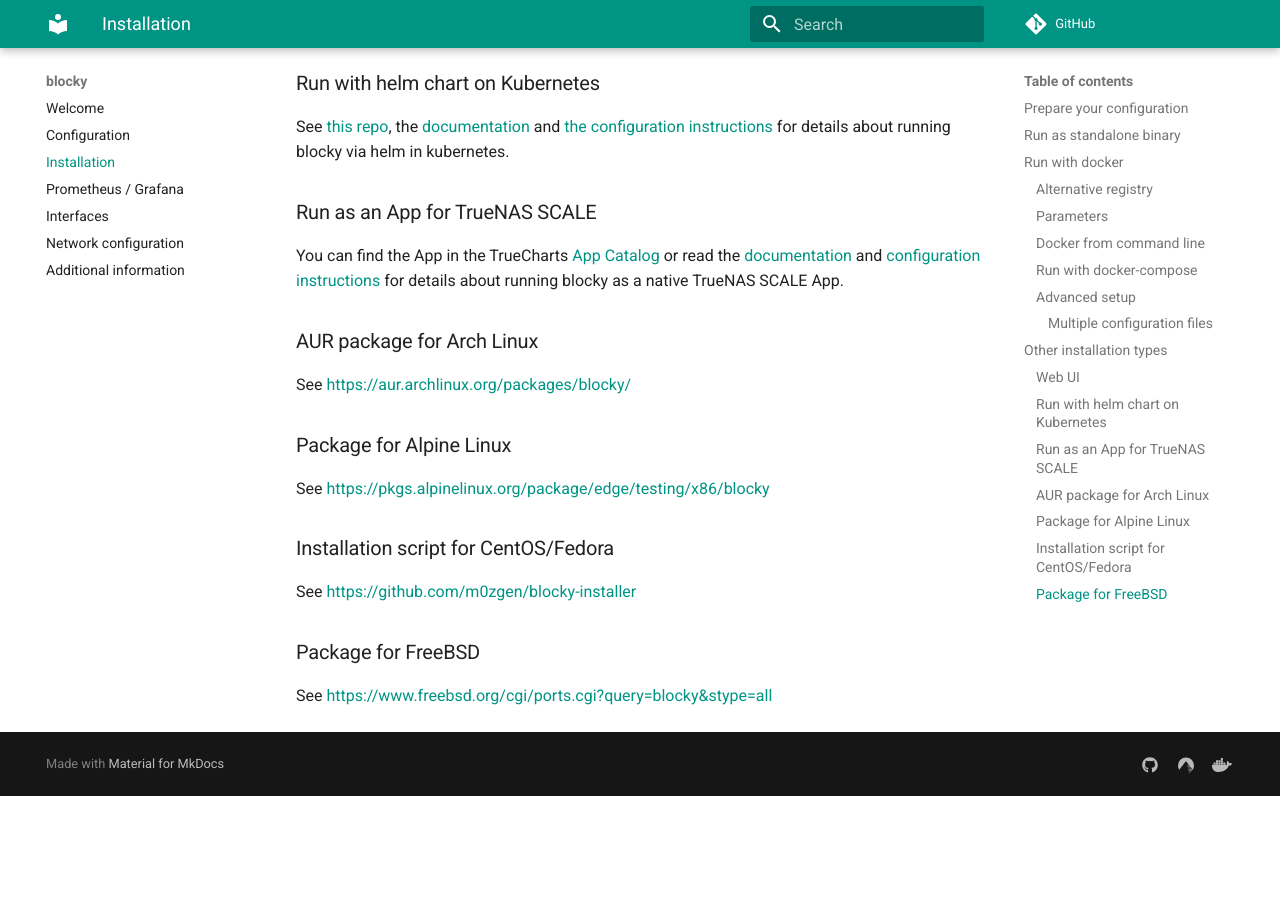
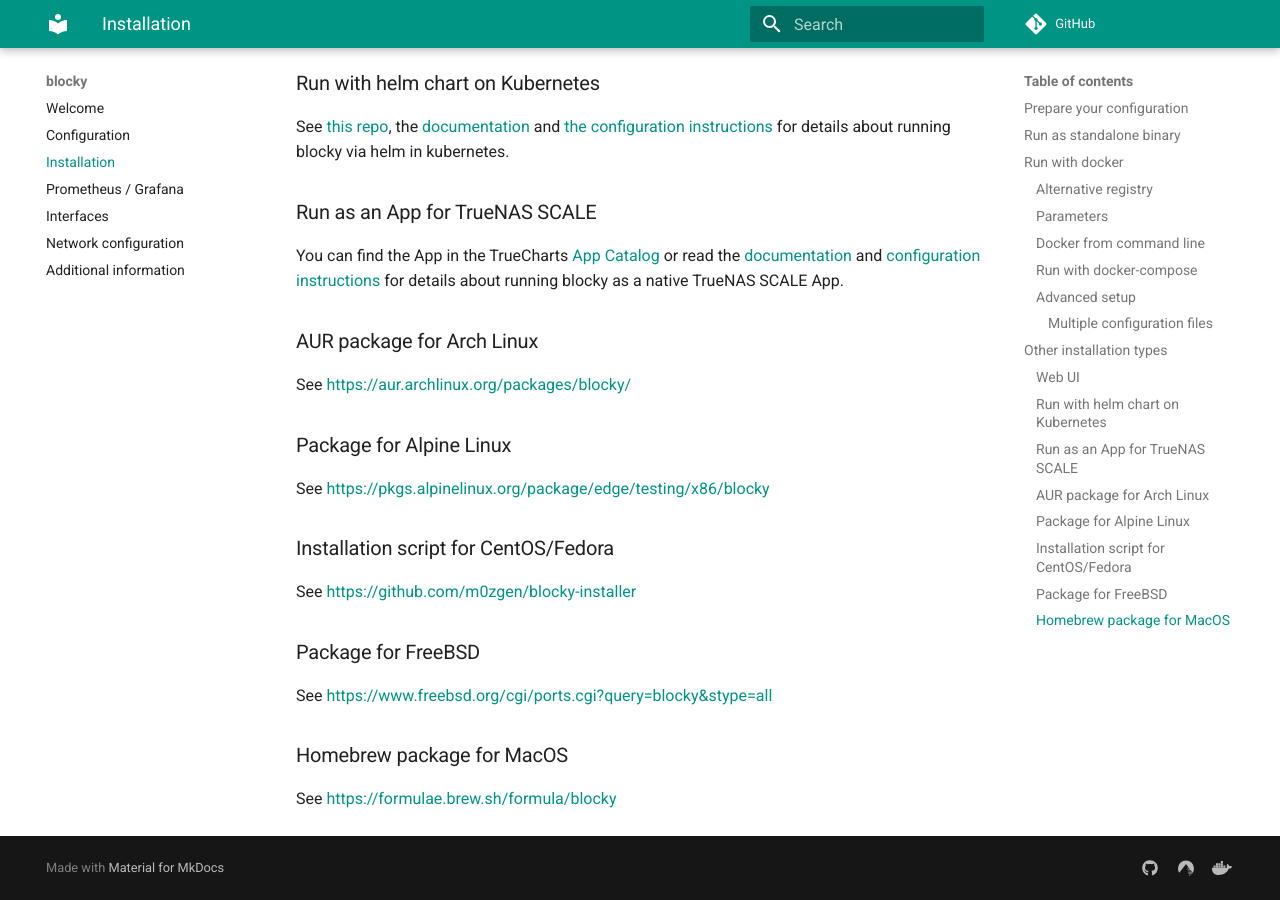
Before and after one commit to 0xERR0R/blocky, an MkDocs documentation site: the page built from docs/installation.md, in a window 1280 px wide and 900 px high, scrolled down 3523 px. Built offline with MkDocs 1.6.1 and Material for MkDocs 9.7.7, drawn with Linux system fonts in a browser that asks for light colours; comment, search, counter and statistics services are not loaded; the version menu is left out; before the commit the page ends 4319 px from its top, so only the background shows below that.

Commit message:
Add homebrew link to the installation docs

```diff
--- a/docs/installation.md
+++ b/docs/installation.md
@@ -180,4 +180,8 @@
 
 See [https://www.freebsd.org/cgi/ports.cgi?query=blocky&stype=all](https://www.freebsd.org/cgi/ports.cgi?query=blocky&stype=all)
 
+### Homebrew package for MacOS
+
+See [https://formulae.brew.sh/formula/blocky](https://formulae.brew.sh/formula/blocky)
+
 --8<-- "docs/includes/abbreviations.md"
```
